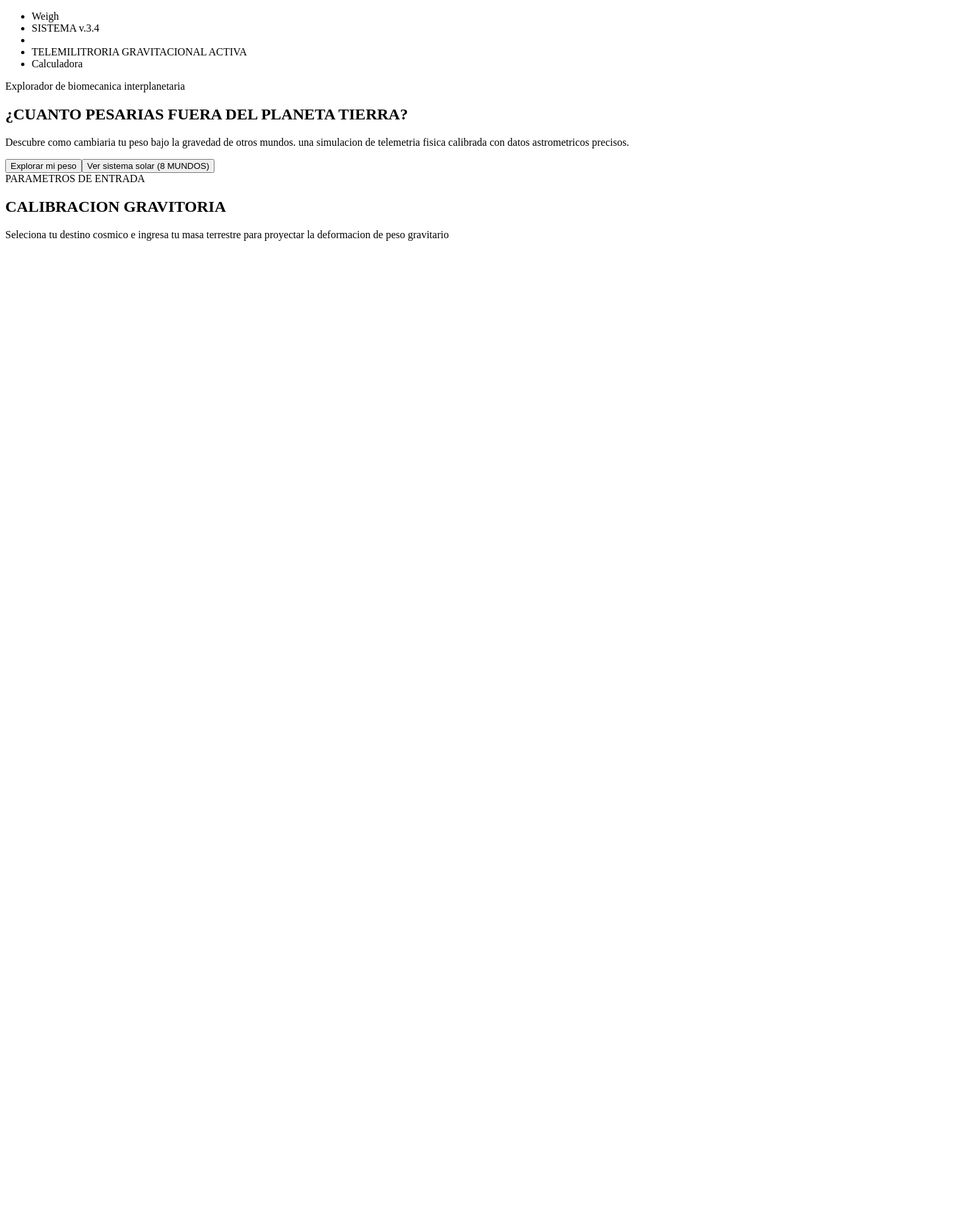
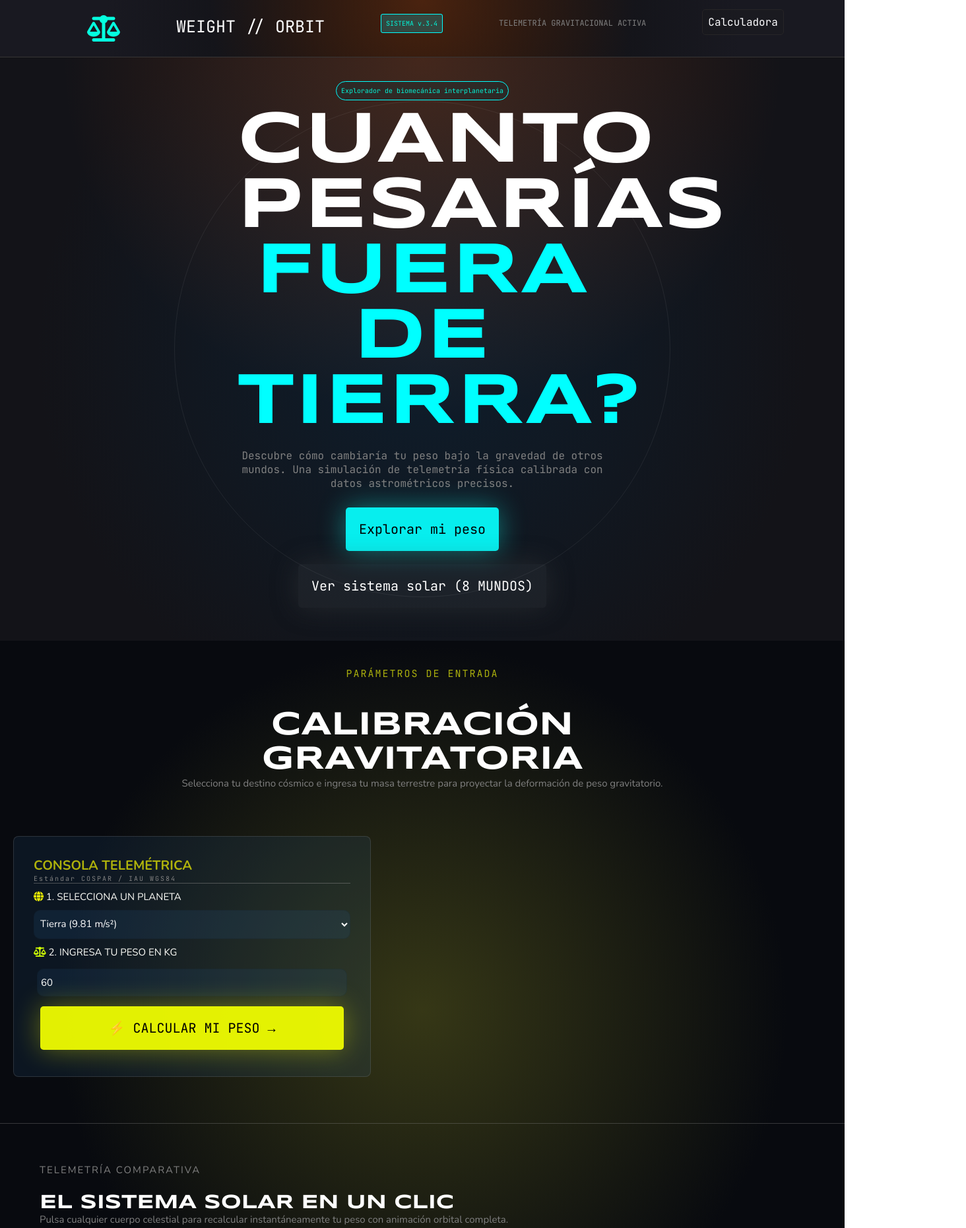
Before and after one commit to Ghalen-AC/Planetas, a plain HTML site: page index.html in a window 1280 px wide. Shown: the top 1861 px of the page at 66% size, 1464 px wide, since content can reach past the window. Before the commit the page ends 800 px from the top, so only its background shows below. Drawn offline with nearby package versions, Linux system fonts and the light colour scheme; a web font is replaced by a local one.

Commit message:
Cambios html

```diff
--- /dev/null
+++ b/estilos.css
@@ -0,0 +1,315 @@
+
+.jetbrains-mono-uniquifier {
+  font-family: "JetBrains Mono", monospace;
+  font-optical-sizing: auto;
+  font-weight: weight;
+  font-style: normal;
+}
+
+.nunito-uniquifier {
+  font-family: "Nunito", sans-serif;
+  font-optical-sizing: auto;
+  font-weight: weight;
+  font-style: normal;
+}
+.caacupe-one-regular {
+  font-family: "Caacupe One", sans-serif;
+  font-weight: 400;
+  font-style: normal;
+}
+
+.jetbrains-mono-uniquifier{
+  font-family: "JetBrains Mono", monospace;
+  font-optical-sizing: auto;
+  font-weight: weight;
+  font-style: normal;
+}
+.syncopate-regular {
+  font-family: "Syncopate", sans-serif;
+  font-weight: 600;
+  font-style: normal;
+}
+
+.syncopate-bold {
+  font-family: "Syncopate", sans-serif;
+  font-weight: 700;
+  font-style: normal;
+}
+nav{
+     background-image:
+  radial-gradient(circle at top, rgb(74, 35, 15) 0%, transparent 50%),
+  radial-gradient(circle at center, rgb(11, 12, 13) 0%, rgb(25, 25, 33) 75%);
+    font-family: "JetBrains Mono", monospace;
+    padding: 7px;
+    border-bottom: solid
+    1px rgb(55, 53, 53);
+
+}
+nav ul {
+            /* Quita la sangrado por defecto del navegador */
+  list-style: none;
+  display: flex;
+  justify-content: space-evenly;
+}
+
+body{
+    margin: 0px;
+}
+.sistema{
+    padding: 7px;
+    font-size: 10px;
+    border-radius: 3px;
+    border: solid 1px rgb(0, 255, 255);
+    background-color: rgba(34, 127, 131, 0.427);
+    color: rgb(3, 243, 215);
+}
+.calculadora{
+padding: 8px 8px;
+border-radius: 5px;
+background-color: rgba(28, 28, 31, 0.255);
+color: rgb(253, 253, 255);
+border: solid 1px rgba(47, 44, 44, 0.614);
+}
+.peso{
+font-size: 25px;
+color: white;
+}
+.activa{
+    font-size: 12px;
+    color: grey;
+}
+.ref{
+    background-color: rgb(24, 24, 81);
+}
+.main{
+    text-align: center;
+    padding: 40px;
+    margin: 0;
+  min-height: 100vh;
+  background-color: #0b0d13;
+  /* Fondo con luz azul central centrado */
+  background-image:
+  radial-gradient(circle at top, rgba(217, 92, 25, 0.25) 0%, transparent 50%),
+  radial-gradient(circle at center, rgba(18, 49, 74, 0.45) 0%, rgb(19, 19, 24) 75%);
+  position: relative;
+  overflow: hidden;
+}
+.main::before,
+.main::after {
+  content: '';
+  position: absolute;
+  top: 50%;
+  left: 50%;
+  transform: translate(-50%, -50%); /* Centrado matemático exacto */
+  border-radius: 50%;
+  pointer-events: none;
+}
+
+/* Círculo 1: Órbita Interior */
+main::before {
+  width: 550px;
+  height: 550px;
+  border: 1px solid rgba(255, 255, 255, 0.04);
+}
+
+/* Círculo 2: Órbita Exterior */
+.main::after {
+  width: 750px;
+  height: 750px;
+  border: 1px solid rgba(255, 255, 255, 0.07);
+}
+main p{
+    color: grey;
+    font-family: "JetBrains Mono", monospace;
+    text-align: center;
+    padding: 0px 300px ;
+}
+.explorador{
+    font-size: 10px;
+    font-family: "JetBrains Mono", monospace;
+    border: solid 1px rgb(0, 255, 255);
+    background-color: rgba(30, 48, 49, 0.427);
+    color: rgb(3, 243, 215);
+    padding: 7px;
+    border-radius: 15px;
+}
+h1{
+    font-size: 110px;
+    margin: 20px;
+    line-height: 0.9;
+    letter-spacing: 2px;
+    padding: 0px 300px ;
+    font-family: "Syncopate", sans-serif;
+    color: white;
+
+
+}
+h1 span{
+    color: aqua;
+}
+.ver{
+    background-color: rgba(128, 128, 128, 0.097);
+    padding: 20px;
+    margin: 10px;
+    border-radius: 5px;
+    font-size: 20px;
+    border: none;
+    font-family: "JetBrains Mono", monospace;
+    box-shadow: 0 0 40px rgba(62, 63, 63, 0.442);
+    color: white;
+}
+.explorar{
+    padding: 20px;
+    margin: 10px;
+    border-radius: 5px;
+    font-size: 20px;
+    background-color: rgba(7, 253, 253, 0.933);
+    border: none;
+    font-family: "JetBrains Mono", monospace;
+    box-shadow: 0 0 40px rgba(18, 241, 230, 0.442);
+}
+i{
+    font-size: 40px;
+}
+.formulario{
+    text-align: center;
+    padding: 40px;
+    color: white;
+
+
+}
+.entrada{
+    font-family: "JetBrains Mono", monospace;
+     letter-spacing: 2px;
+     font-size: 15px;
+     color: rgb(169, 174, 13);
+}
+.formulario h2{
+    color: white;
+    margin-bottom: 0px;
+    font-family: "Syncopate", sans-serif;
+    font-size: 50px;
+    padding: 0px 300px;
+}
+form{
+    max-width: 480px;
+    border-radius: 8px;
+    padding: 30px;
+    margin-left: 10px;
+    border: solid 1px rgba(128, 128, 128, 0.274);
+    background-color: rgba(39, 91, 139, 0.159);
+    display: flex;
+    flex-direction: column; /* Alinea los hijos verticalmente */
+}
+label{
+     font-family: "Nunito", sans-serif;
+     font-size: 15px;
+    padding: 10px 0px;
+    color: rgb(253, 253, 248);
+}
+form p{
+    margin: 0px;
+    font-family: "JetBrains Mono", monospace;
+     letter-spacing: 2px;
+     font-size: 10px;
+     color: grey;
+     border-bottom: solid 1px rgba(128, 128, 128, 0.54);
+}
+.fm{
+    background: radial-gradient(
+  circle at center,
+  rgba(159, 159, 38, 0.3) 0%,
+  #080a0f 65%
+);
+background-color: #080a0f;
+}
+.fm h3{
+    margin: 0px;
+    font-size: 20px;
+    font-family: "Nunito", sans-serif;
+    color: rgba(255, 255, 0, 0.666);
+}
+.formu{
+    padding: 30px 1px 70px 10px;
+    border-bottom: solid 1px rgba(128, 128, 128, 0.386);
+
+}
+.formulario p{
+    margin: 0px;
+       font-family: "Nunito", sans-serif;
+     font-size: 15px;
+     color: grey;
+}
+select{
+    background-color: rgba(39, 91, 139, 0.179);
+    border-radius: 10px;
+    padding: 10px 5px;
+    border: solid 1px rgba(15, 20, 21, 0.16);
+    font-size: 15px;
+    color: white;
+    font-family: "Nunito", sans-serif;
+}
+input{
+    background-color: rgba(39, 91, 139, 0.159);
+    border-radius: 10px;
+    padding: 10px 5px;
+    border: solid 1px rgba(15, 20, 21, 0.16);
+    margin: 5px;
+     font-size: 15px;
+    color: white;
+    font-family: "Nunito", sans-serif;
+}
+.calcula{
+    padding: 20px;
+    margin: 10px;
+    border-radius: 5px;
+    font-size: 20px;
+    background-color: rgba(242, 255, 0, 0.938);
+    border: none;
+    font-family: "JetBrains Mono", monospace;
+    box-shadow: 0 0 40px rgba(232, 236, 4, 0.392);
+}
+label i{
+    color: yellow;
+    font-size: 15px;
+}
+.plane-titulos span{
+    font-family: "JetBrains Mono", monospace;
+    letter-spacing: 2px;
+    font-size: 15px;
+    color: rgb(13, 174, 161);
+}
+.plane-titulos h2{
+     color: white;
+    margin-bottom: 0px;
+    font-family: "Syncopate", sans-serif;
+    font-size: 30px;
+}
+.plane-titulos p{
+    margin: 0px;
+    font-family: "Nunito", sans-serif;
+     font-size: 15px;
+     color: grey;
+     margin-bottom: 20px;
+}
+.planetas{
+    display: flex;
+    gap: 60px;
+}
+.plane{
+ padding: 60px;
+}
+.pp{
+    border-radius: 5px;
+    padding: 20px;
+    background-color: rgba(31, 51, 54, 0.2);
+}
+.plane span{
+    margin: 0px;
+    font-family: "Nunito", sans-serif;
+     font-size: 15px;
+     color: grey;
+}
+.plane h4{
+    font-family: "Nunito", sans-serif;
+}
--- a/index.html
+++ b/index.html
@@ -1,36 +1,138 @@
 <!DOCTYPE html>
-<html lang="en">
+<html lang="es">
 <head>
     <meta charset="UTF-8">
     <meta name="viewport" content="width=device-width, initial-scale=1.0">
-    <title>Planetas Js</title>
+    <title>Planetas JS</title>
+    <link rel="stylesheet" href="estilos.css">
+
+    <!-- Tipografías de Google Fonts -->
+    <link rel="preconnect" href="https://fonts.googleapis.com">
+    <link rel="preconnect" href="https://fonts.gstatic.com" crossorigin>
+    <link href="https://fonts.googleapis.com/css2?family=Caacupe+One&family=JetBrains+Mono:ital,wght@0,100..800;1,100..800&family=Nunito:ital,wght@0,200..1000;1,200..1000&family=Syncopate:wght@400;700&display=swap" rel="stylesheet">
+
+    <!-- Font Awesome -->
+    <link rel="stylesheet" href="https://cdnjs.cloudflare.com/ajax/libs/font-awesome/6.5.1/css/all.min.css">
 </head>
 <body>
- <section>
+
+    <!-- 1 NAVEGACIÓN -->
+    <header class="nav">
         <nav>
             <ul>
-            <li><span>Weigh</span></li>
-            <li><span>SISTEMA v.3.4</span></li>
-            <li><span></span></li>
-            <li><span>TELEMILITRORIA GRAVITACIONAL ACTIVA</span></li>
-            <li><span>Calculadora</span></li>
+                <li><i class="fa-solid fa-scale-balanced" style="color: rgb(5, 255, 223);"></i></li>
+                <li><span class="peso">WEIGHT // ORBIT</span></li>
+                <li><span class="sistema">SISTEMA v.3.4</span></li>
+                <li><span class="activa">TELEMETRÍA GRAVITACIONAL ACTIVA</span></li>
+                <li><span class="calculadora">Calculadora</span></li>
             </ul>
         </nav>
+    </header>
+
+    <!-- 2 INFORMACIÓN PRINCIPAL -->
+    <main>
+        <section class="main">
+            <span class="explorador">Explorador de biomecánica interplanetaria</span>
+            <h1>CUANTO PESARÍAS <span>FUERA DE TIERRA?</span></h1>
+            <p>Descubre cómo cambiaría tu peso bajo la gravedad de otros mundos. Una simulación de telemetría física calibrada con datos astrométricos precisos.</p>
+            <button class="explorar">Explorar mi peso</button>
+            <div>
+                <button class="ver">Ver sistema solar (8 MUNDOS)</button>
+            </div>
         </section>
- <section>
-    <main>
-        <span>Explorador de biomecanica interplanetaria</span>
-        <h1>¿CUANTO PESARIAS FUERA DEL PLANETA TIERRA?</h1>
-        <p>Descubre como cambiaria tu peso bajo la gravedad de otros mundos. una simulacion de telemetria fisica calibrada con datos astrometricos precisos.</p>
-        <button>Explorar mi peso</button><button>Ver sistema solar (8 MUNDOS)</button>
     </main>
+
+    <!-- 3 FORMULARIO Y SECCIÓN -->
+    <section class="fm">
+        <div class="formulario">
+            <span class="entrada">PARÁMETROS DE ENTRADA</span>
+            <h2>CALIBRACIÓN GRAVITATORIA</h2>
+            <p>Selecciona tu destino cósmico e ingresa tu masa terrestre para proyectar la deformación de peso gravitatorio.</p>
+        </div>
+
+        <div class="formu">
+            <form action="">
+                <h3>CONSOLA TELEMÉTRICA</h3>
+                <p>Estándar COSPAR / IAU WGS84</p>
+
+                <label for="planeta">
+                    <i class="fa-solid fa-globe"></i>
+                    1. SELECCIONA UN PLANETA
+                </label>
+                <select name="planeta" id="planeta">
+                    <option value="3.7">Mercurio (3.7 m/s²)</option>
+                    <option value="8.87">Venus (8.87 m/s²)</option>
+                    <option value="9.81" selected>Tierra (9.81 m/s²)</option>
+                    <option value="3.71">Marte (3.71 m/s²)</option>
+                    <option value="24.79">Júpiter (24.79 m/s²)</option>
+                    <option value="10.44">Saturno (10.44 m/s²)</option>
+                    <option value="8.69">Urano (8.69 m/s²)</option>
+                    <option value="11.15">Neptuno (11.15 m/s²)</option>
+                </select>
+
+                <label for="peso">
+                    <i class="fa-solid fa-scale-balanced" style="color: rgb(209, 255, 5);"></i>
+                    2. INGRESA TU PESO EN KG
+                </label>
+                <input type="number" id="peso" name="peso" value="60">
+
+                <button class="calcula" type="submit">⚡ CALCULAR MI PESO →</button>
+            </form>
+        </div>
+
+        <!-- 4 TARJETAS PLANETAS -->
+        <section class="plane">
+            <div class="plane-titulos">
+                <span>TELEMETRÍA COMPARATIVA</span>
+                <h2>EL SISTEMA SOLAR EN UN CLIC</h2>
+                <p>Pulsa cualquier cuerpo celestial para recalcular instantáneamente tu peso con animación orbital completa.</p>
+            </div>
+
+            <div class="planetas">
+                <div class="pp">
+                    <h3>MERCURIO</h3>
+                    <span>3.70 m/s²</span>
+                    <h4>26.4 kg</h4>
+                </div>
+                <div class="pp">
+                    <h3>VENUS</h3>
+                    <span>8.87 m/s²</span>
+                    <h4>63.3 kg</h4>
+                </div>
+                <div class="pp">
+                    <h3>TIERRA</h3>
+                    <span>9.81 m/s²</span>
+                    <h4>70.0 kg</h4>
+                </div>
+                <div class="pp">
+                    <h3>MARTE</h3>
+                    <span>3.71 m/s²</span>
+                    <h4>26.5 kg</h4>
+                </div>
+                <div class="pp">
+                    <h3>JÚPITER</h3>
+                    <span>24.79 m/s²</span>
+                    <h4>176.9 kg</h4>
+                </div>
+                <div class="pp">
+                    <h3>SATURNO</h3>
+                    <span>10.44 m/s²</span>
+                    <h4>74.5 kg</h4>
+                </div>
+                <div class="pp">
+                    <h3>URANO</h3>
+                    <span>8.69 m/s²</span>
+                    <h4>62.0 kg</h4>
+                </div>
+                <div class="pp">
+                    <h3>NEPTUNO</h3>
+                    <span>11.15 m/s²</span>
+                    <h4>79.6 kg</h4>
+                </div>
+            </div>
         </section>
- <section>
-    <span>PARAMETROS DE ENTRADA</span>
-    <h2>CALIBRACION GRAVITORIA</h2>
-    <p>Seleciona tu destino cosmico e ingresa tu masa terrestre para proyectar la deformacion de peso gravitario</p>
-    <div></div>
-    <div></div>
     </section>
+
+    <script src="script.js"></script>
 </body>
 </html>
```
Also changed, not shown: script.js (added, +82 -0 lines). Lines whose indentation alone changed are shown as unchanged.
